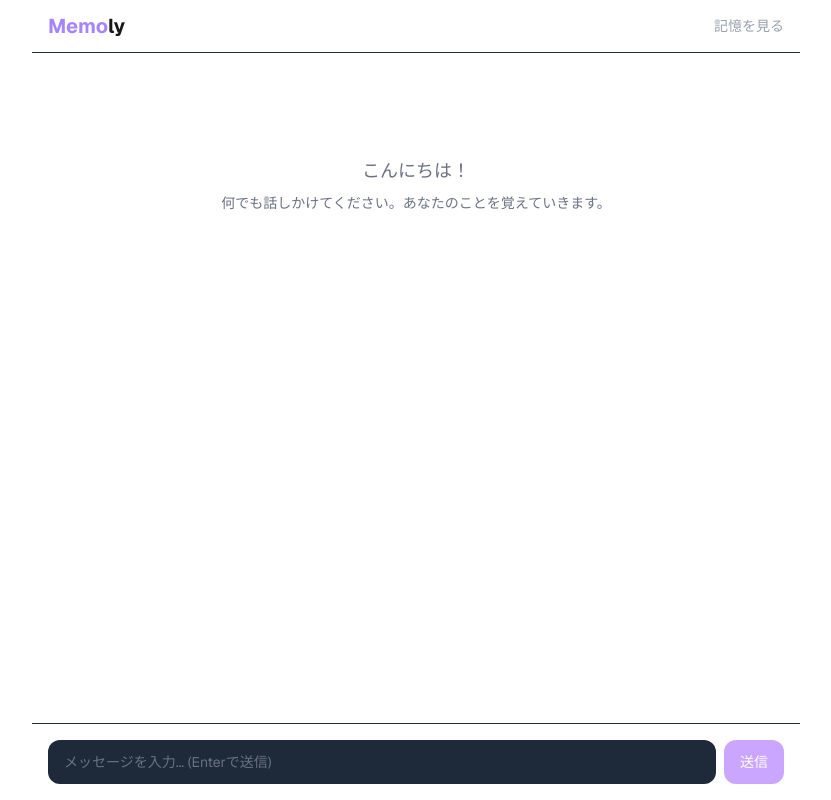
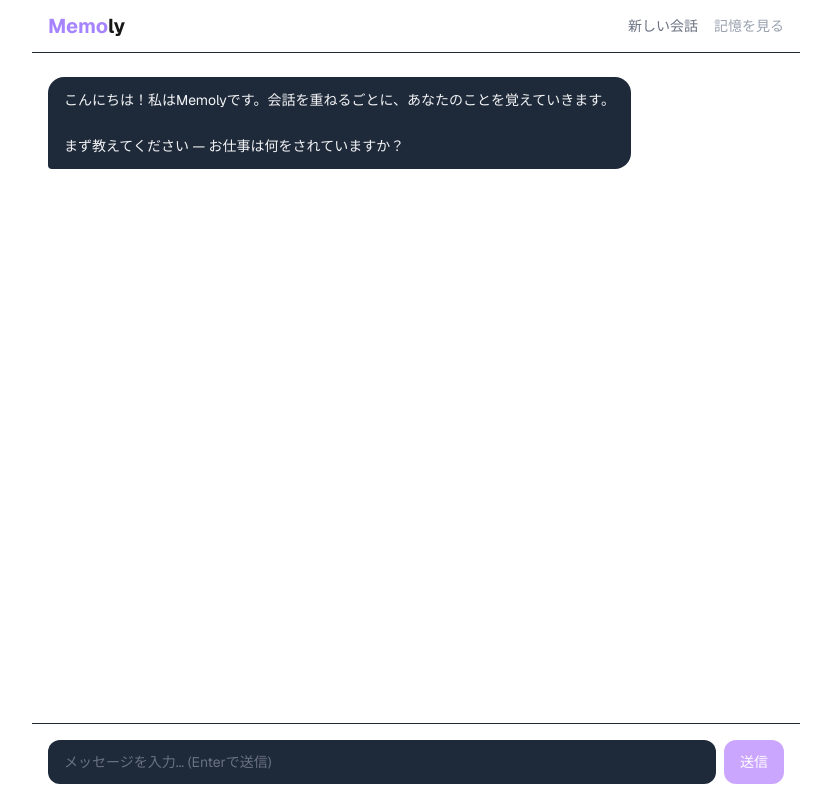
Before and after one commit to kzmttkc/memoly, a Next.js app: page /chat in a window 1280 px wide. Shown: the whole page, without its empty margins (224-1055 px from the left). Built offline with nearby package versions, Linux system fonts and the light colour scheme.

Commit message:
feat: オンボーディング・会話リセット・エラーハンドリング追加

```diff
--- a/app/(app)/chat/page.tsx
+++ b/app/(app)/chat/page.tsx
@@ -8,16 +8,25 @@ interface Message {
   content: string
 }
 
+const ONBOARDING_MESSAGE: Message = {
+  role: 'assistant',
+  content: 'こんにちは！私はMemolyです。会話を重ねるごとに、あなたのことを覚えていきます。\n\nまず教えてください — お仕事は何をされていますか？',
+}
+
 export default function ChatPage() {
-  const [messages, setMessages] = useState<Message[]>([])
+  const [messages, setMessages] = useState<Message[]>([ONBOARDING_MESSAGE])
   const [input, setInput] = useState('')
   const [loading, setLoading] = useState(false)
-  const [conversationId] = useState(() => crypto.randomUUID())
   const bottomRef = useRef<HTMLDivElement>(null)
 
   useEffect(() => {
     bottomRef.current?.scrollIntoView({ behavior: 'smooth' })
   }, [messages])
+
+  function resetConversation() {
+    setMessages([ONBOARDING_MESSAGE])
+    setInput('')
+  }
 
   async function sendMessage() {
     if (!input.trim() || loading) return
@@ -32,7 +41,7 @@ export default function ChatPage() {
       const res = await fetch('/api/chat', {
         method: 'POST',
         headers: { 'Content-Type': 'application/json' },
-        body: JSON.stringify({ messages: newMessages, conversationId }),
+        body: JSON.stringify({ messages: newMessages }),
       })
 
       if (!res.ok) throw new Error('Chat failed')
@@ -55,15 +64,22 @@ export default function ChatPage() {
         }
       }
 
-      // 記憶を非同期保存
       const finalMessages = [...newMessages, { role: 'assistant' as const, content: assistantContent }]
+
+      // 10メッセージごとに記憶保存（オンボーディングメッセージを除くカウント）
+      const userMessages = finalMessages.filter(m => m.role === 'user')
+      if (userMessages.length % 5 === 0) {
         fetch('/api/memory', {
           method: 'POST',
           headers: { 'Content-Type': 'application/json' },
-        body: JSON.stringify({ messages: finalMessages, conversationId }),
+          body: JSON.stringify({ messages: finalMessages }),
         })
-    } catch (e) {
-      console.error(e)
+      }
+    } catch {
+      setMessages(prev => [
+        ...prev,
+        { role: 'assistant', content: '接続に失敗しました。もう一度お試しください。' },
+      ])
     } finally {
       setLoading(false)
     }
@@ -76,19 +92,21 @@ export default function ChatPage() {
         <span className="text-xl font-bold">
           <span className="text-violet-400">Memo</span>ly
         </span>
+        <div className="flex items-center gap-4">
+          <button
+            onClick={resetConversation}
+            className="text-sm text-gray-500 hover:text-gray-300 transition-colors"
+          >
+            新しい会話
+          </button>
           <Link href="/memory" className="text-sm text-gray-400 hover:text-violet-400 transition-colors">
             記憶を見る
           </Link>
+        </div>
       </header>
 
       {/* メッセージ一覧 */}
       <div className="flex-1 overflow-y-auto px-4 py-6 space-y-6">
-        {messages.length === 0 && (
-          <div className="text-center text-gray-500 mt-20">
-            <p className="text-lg mb-2">こんにちは！</p>
-            <p className="text-sm">何でも話しかけてください。あなたのことを覚えていきます。</p>
-          </div>
-        )}
         {messages.map((msg, i) => (
           <div key={i} className={`flex ${msg.role === 'user' ? 'justify-end' : 'justify-start'}`}>
             <div className={`max-w-[80%] px-4 py-3 rounded-2xl text-sm leading-relaxed whitespace-pre-wrap ${
@@ -124,7 +142,7 @@ export default function ChatPage() {
             disabled={loading || !input.trim()}
             className="px-4 py-3 bg-violet-600 hover:bg-violet-500 disabled:opacity-40 disabled:cursor-not-allowed text-white rounded-xl transition-colors text-sm font-medium"
           >
-            送信
+            {loading ? '...' : '送信'}
           </button>
         </div>
       </div>
```
Lines whose indentation alone changed are shown as unchanged.
